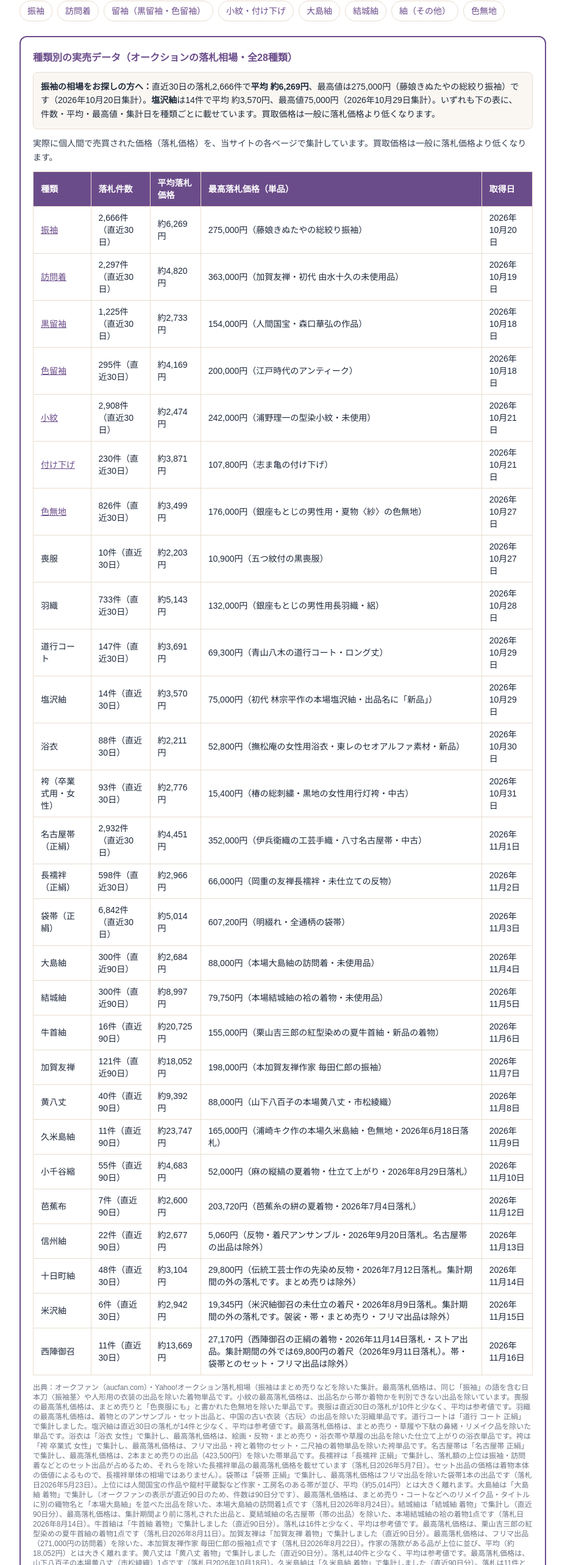
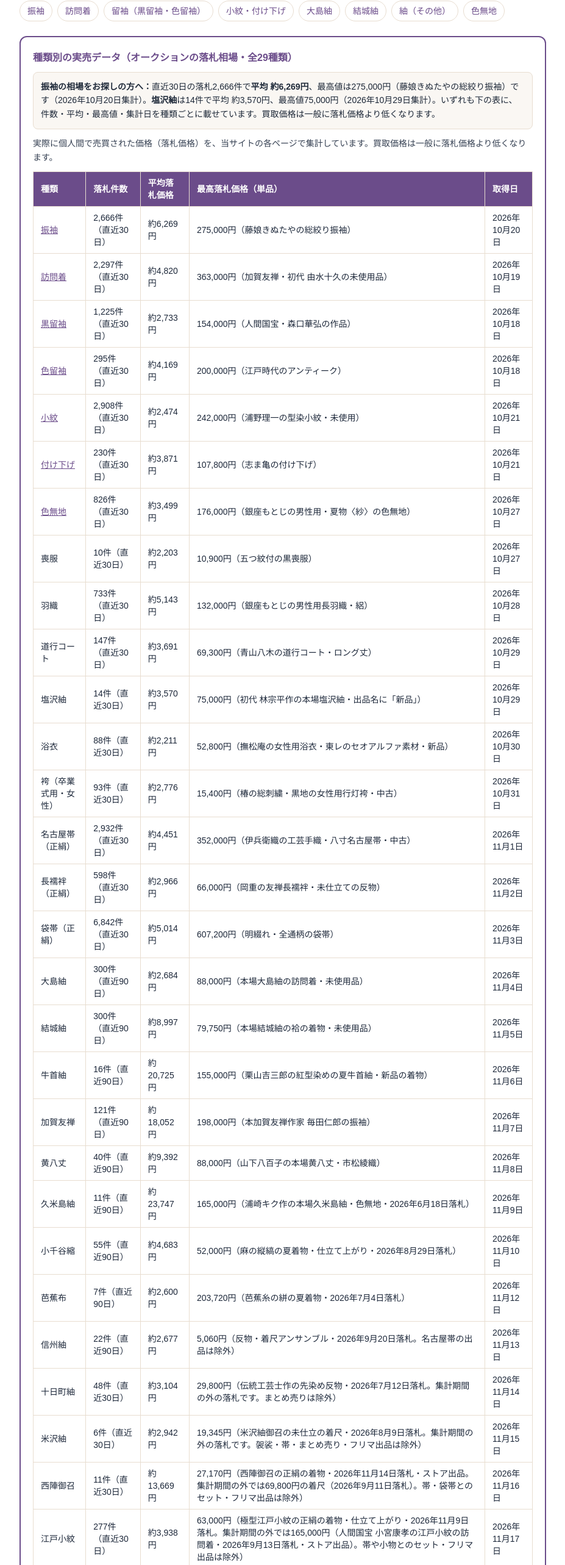
Before and after one commit to webmaster0818/kimono-kaitori-biyori, a Next.js app: page /articles/kimono-market-price in a window 1280 px wide. Shown: the part 1751-4317 px from the top of the page at 61% size, without its empty margins (176-1103 px from the left). Built offline with nearby package versions, Linux system fonts and the light colour scheme.

Commit message:
market-price: 江戸小紋の実売行（277件・平均約3,938円・期間内最高63,000円）・全29種類
Co-Authored-By: Claude Opus 5.5 <noreply@anthropic.com>

```diff
--- a/app/articles/kimono-market-price/page.tsx
+++ b/app/articles/kimono-market-price/page.tsx
@@ -56,7 +56,7 @@ const articleStructuredData = {
   description:
     "着物（和服）買取の相場を種類別に解説。振袖・訪問着・留袖・小紋・付け下げの落札データ（出典つき）と高く売るコツ。",
   datePublished: "2026-04-15",
-  dateModified: "2026-11-16",
+  dateModified: "2026-11-17",
   author: { "@type": "Organization", name: "着物の買取びより 編集部", url: "https://kimonokaitori-biyori.com/author/" },
   publisher: {
     "@type": "Organization",
@@ -302,7 +302,7 @@ export default function KimonoMarketPricePage() {
             ))}
           </ul>
           <div id="furisode-tomesode" className="bg-white border-2 border-[#6b4c8a] rounded-xl p-5 mt-6">
-            <h3 className="font-bold text-[#6b4c8a] mb-2">種類別の実売データ（オークションの落札相場・全28種類）</h3>
+            <h3 className="font-bold text-[#6b4c8a] mb-2">種類別の実売データ（オークションの落札相場・全29種類）</h3>
             <p className="text-sm text-gray-800 leading-relaxed mb-3 bg-[#faf7f3] border border-[#e8ddd0] rounded-lg p-3">
               <strong>振袖の相場をお探しの方へ：</strong>直近30日の落札2,666件で<strong>平均 約6,269円</strong>、最高値は275,000円（藤娘きぬたやの総絞り振袖）です（2026年10月20日集計）。
               <strong>塩沢紬</strong>は14件で平均 約3,570円、最高値75,000円（2026年10月29日集計）。いずれも下の表に、件数・平均・最高値・集計日を種類ごとに載せています。買取価格は一般に落札価格より低くなります。
@@ -517,6 +517,13 @@ export default function KimonoMarketPricePage() {
                     <td className="border border-[#e8ddd0] px-3 py-2">約13,669円</td>
                     <td className="border border-[#e8ddd0] px-3 py-2">27,170円（西陣御召の正絹の着物・2026年11月14日落札・ストア出品。集計期間の外では69,800円の着尺（2026年9月11日落札）。帯・袋帯とのセット・フリマ出品は除外）</td>
                     <td className="border border-[#e8ddd0] px-3 py-2">2026年11月16日</td>
+                  </tr>
+                  <tr>
+                    <td className="border border-[#e8ddd0] px-3 py-2">江戸小紋</td>
+                    <td className="border border-[#e8ddd0] px-3 py-2">277件（直近30日）</td>
+                    <td className="border border-[#e8ddd0] px-3 py-2">約3,938円</td>
+                    <td className="border border-[#e8ddd0] px-3 py-2">63,000円（極型江戸小紋の正絹の着物・仕立て上がり・2026年11月9日落札。集計期間の外では165,000円（人間国宝 小宮康孝の江戸小紋の訪問着・2026年9月13日落札・ストア出品）。帯や小物とのセット・フリマ出品は除外）</td>
+                    <td className="border border-[#e8ddd0] px-3 py-2">2026年11月17日</td>
                   </tr>
                 </tbody>
               </table>
```
Also changed, not shown: 1 other file (tests, documents, lock files or other folders).
